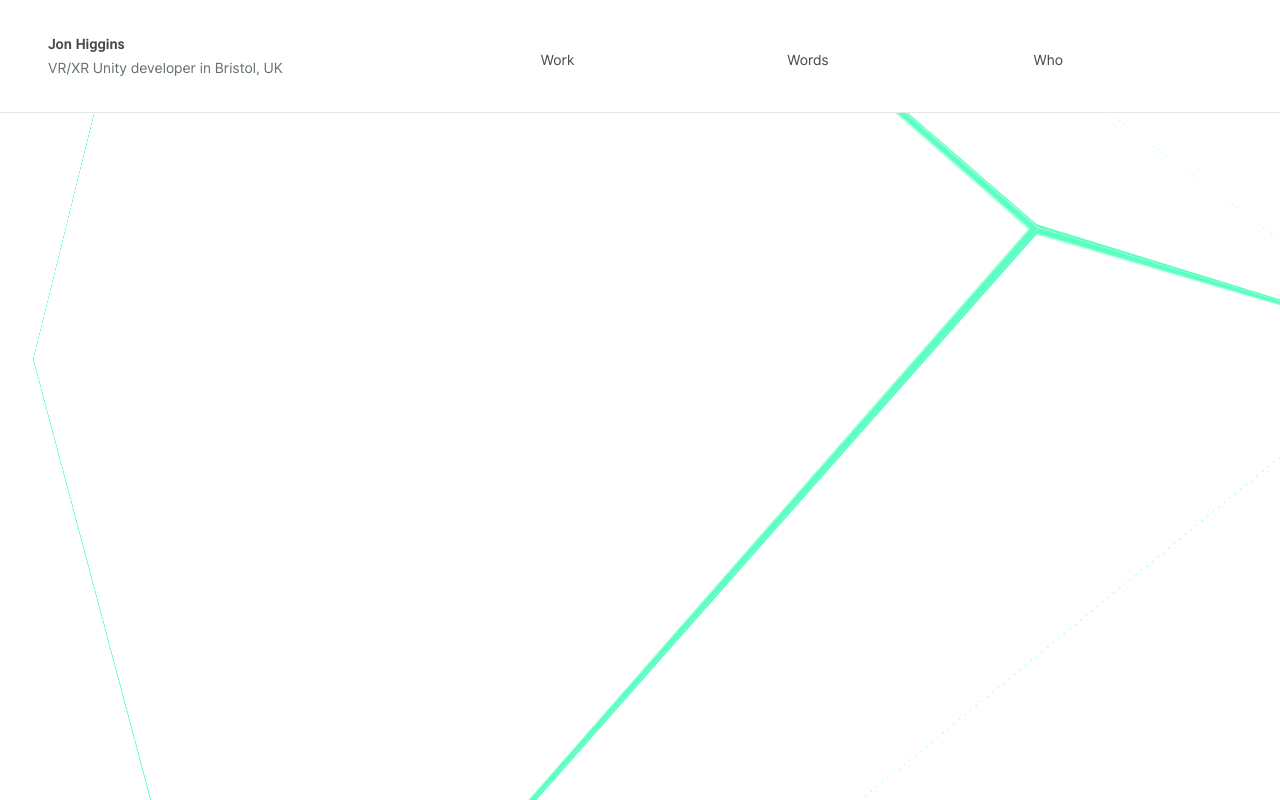
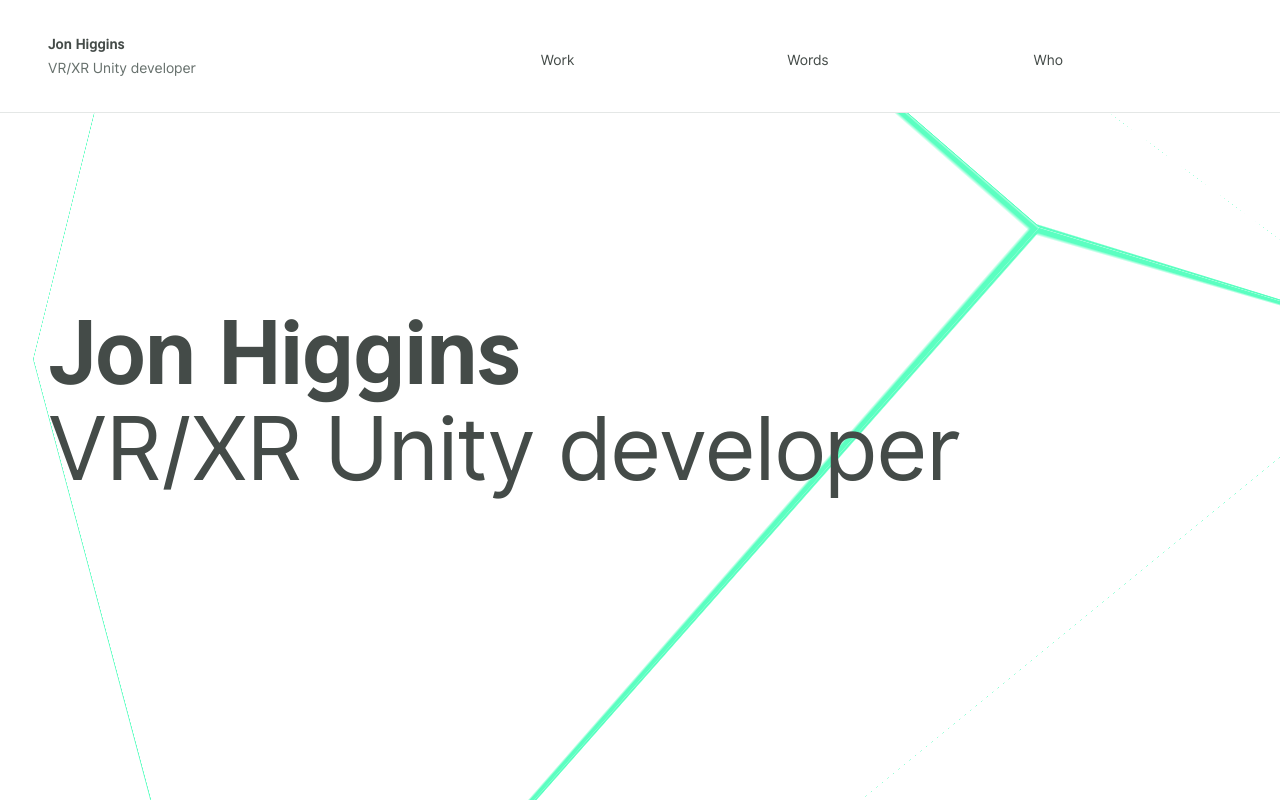
Before and after one commit to jonjhiggins/jon-higgins-2023, a Gatsby site: page / in a window 1280 px wide. Built offline with nearby package versions, Linux system fonts and the light colour scheme; Gatsby itself is replaced by a stand-in of ours.

Commit message:
Add text to home animation

```diff
--- a/gatsby-config.ts
+++ b/gatsby-config.ts
@@ -6,8 +6,7 @@ const config: GatsbyConfig = {
   siteMetadata: {
     siteUrl,
     title: `Jon Higgins - VR/XR Unity developer in Bristol, UK`,
-    titleHTML:
-      "Jon Higgins <span>VR/XR Unity developer in Bristol,&nbsp;UK</span>",
+    titleHTML: "Jon Higgins <span>VR/XR Unity developer</span>",
     description: `Portfolio website with articles on VR, XR, Unity and software engineering`,
     author: `Jon Higgins`,
     navigationLinks: [
--- a/src/components/home-animation/index.tsx
+++ b/src/components/home-animation/index.tsx
@@ -6,6 +6,8 @@ import { BASELINE_REM } from "~/settings/typography";
 import { rem } from "~/utils";
 import ANIMATION from "~/settings/animation";
 import { keyframes } from "@emotion/react";
+import Heading from "../heading";
+import { BREAKPOINTS } from "~/settings/breakpoints";
 
 const PERSPECTIVE = BASELINE_REM * 60;
 const CUBE_HEIGHT = BASELINE_REM * 50;
@@ -34,13 +36,24 @@ const HomeAnimationWrapper = styled("div")`
   z-index: -1;
   pointer-events: none;
 
-  left: 0;
-  right: 0;
+  left: ${GRID_GUTTER_REM.S};
+  right: ${GRID_GUTTER_REM.S};
+
+  ${BREAKPOINTS.M_MIN} {
+    left: ${GRID_GUTTER_REM.M};
+    right: ${GRID_GUTTER_REM.M};
+  }
 
   & ul {
     list-style: none;
     margin: 0;
     padding: 0;
+  }
+
+  & h1 {
+    & > span {
+      display: block;
+    }
   }
 `;
 const BlockList = styled("ul")`
@@ -111,8 +124,9 @@ const CubeFace = styled("li")<{
 
 const faces = [0, 1, 2, 3];
 
-export default function HomeAnimation() {
+export default function HomeAnimation({ titleHTML }: { titleHTML: string }) {
   return (
+    <div>
       <HomeAnimationWrapper>
         <BlockList>
           <BlockListItem>
@@ -120,11 +134,18 @@ export default function HomeAnimation() {
               <CubeFace side={true} left={true} index={0} />
               <CubeFace side={true} right={true} index={0} />
               {faces.map((blockItemIndex) => (
-              <CubeFace key={blockItemIndex} index={blockItemIndex}></CubeFace>
+                <CubeFace
+                  key={blockItemIndex}
+                  index={blockItemIndex}
+                ></CubeFace>
               ))}
             </Cube>
           </BlockListItem>
         </BlockList>
       </HomeAnimationWrapper>
+      <HomeAnimationWrapper>
+        <Heading element={"h1"} sizeS={3} sizeM={5} html={titleHTML}></Heading>
+      </HomeAnimationWrapper>
+    </div>
   );
 }
--- a/src/pages/index.tsx
+++ b/src/pages/index.tsx
@@ -2,12 +2,22 @@ import React from "react";
 import PageWrapper from "~/components/page-wrapper";
 import HomeAnimation from "~/components/home-animation";
 import SEO from "~/components/seo";
+import { graphql, useStaticQuery } from "gatsby";
 
 const ThisPage = () => {
+  const siteData = useStaticQuery(graphql`
+    query HomepageSiteTitleQuery {
+      site {
+        siteMetadata {
+          titleHTML
+        }
+      }
+    }
+  `);
   return (
     <PageWrapper>
       <SEO title="Home" />
-      <HomeAnimation />
+      <HomeAnimation titleHTML={siteData.site.siteMetadata.titleHTML} />
     </PageWrapper>
   );
 };
```
Lines whose indentation alone changed are shown as unchanged.
